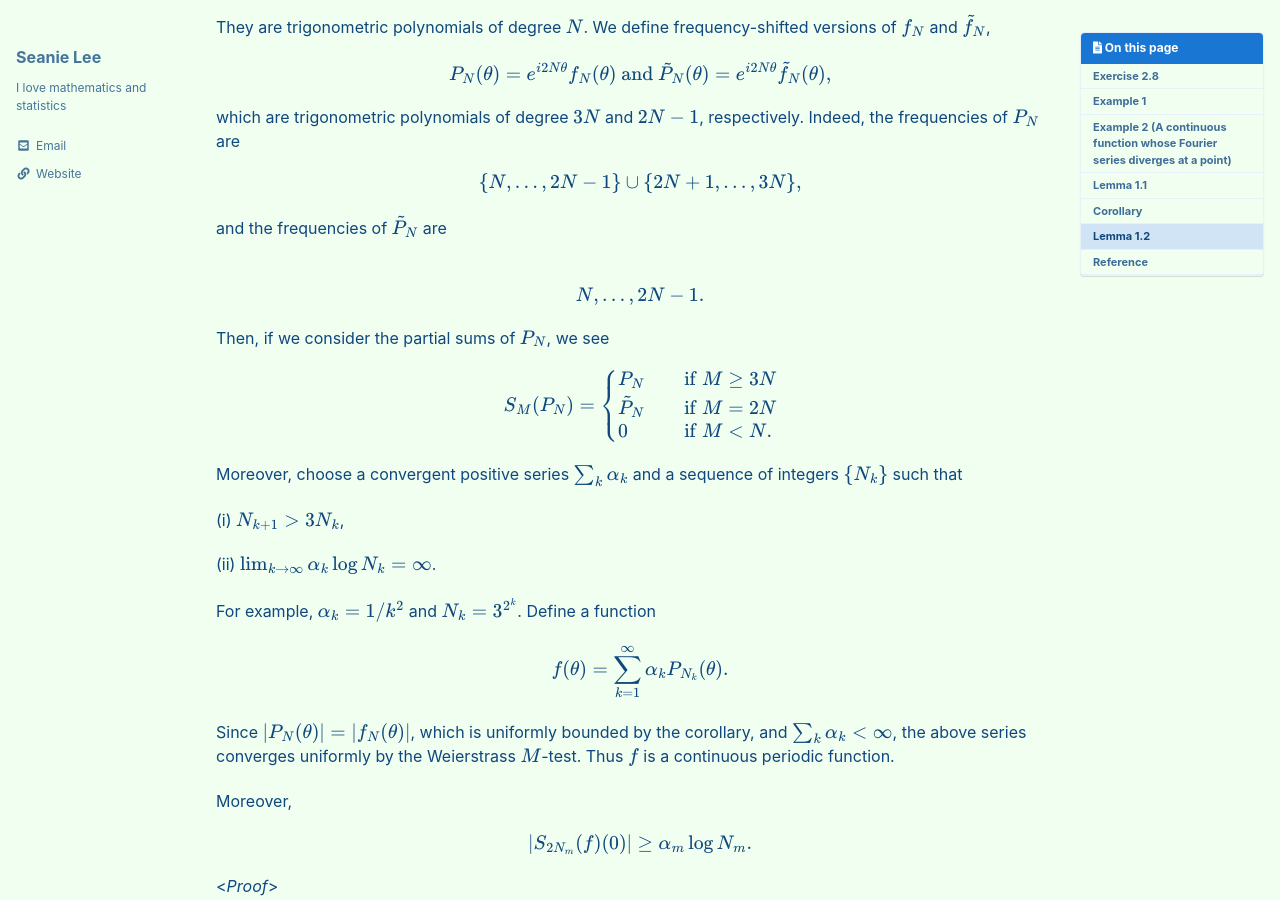
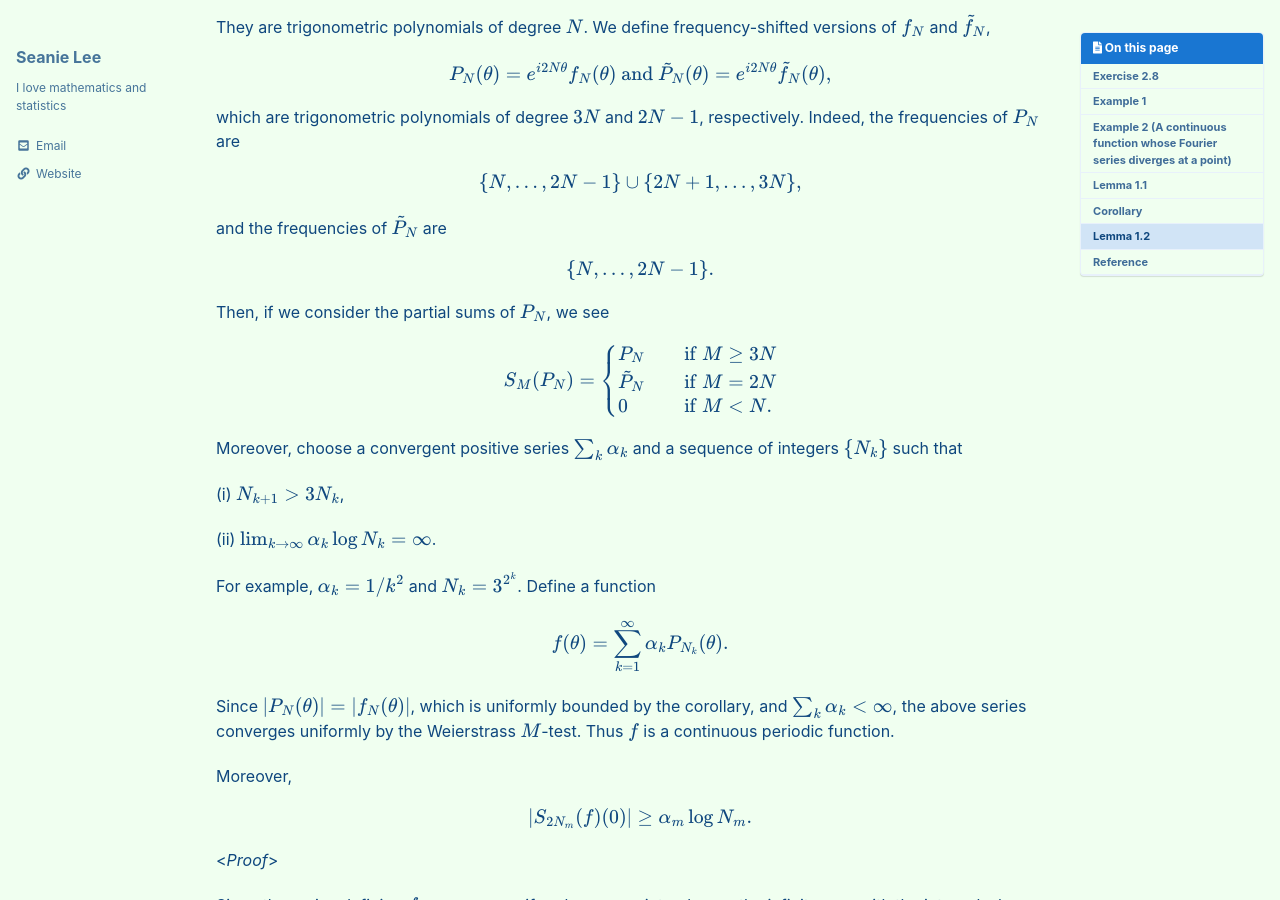
Before and after one commit to seanie12/blog, a Jekyll site: the page built from _posts/2023-06-23-divergent-fourier-seires.md, in a window 1280 px wide and 900 px high, scrolled down 6023 px. Built offline with Jekyll 4.4.1, drawn with Linux system fonts in a browser that asks for light colours; cached includes are drawn as plain includes; formulas are drawn with MathJax 3.

Commit message:
Fix formatting of frequency set in markdown

```diff
--- a/_posts/2023-06-23-divergent-fourier-seires.md
+++ b/_posts/2023-06-23-divergent-fourier-seires.md
@@ -354,7 +354,7 @@ and the frequencies of $\tilde{P}_N$ are
 
 $$
 \begin{align*}
-\\{N,\ldots,2N-1\\}.
+\{N,\ldots,2N-1\}.
 \end{align*}
 $$
 
```
